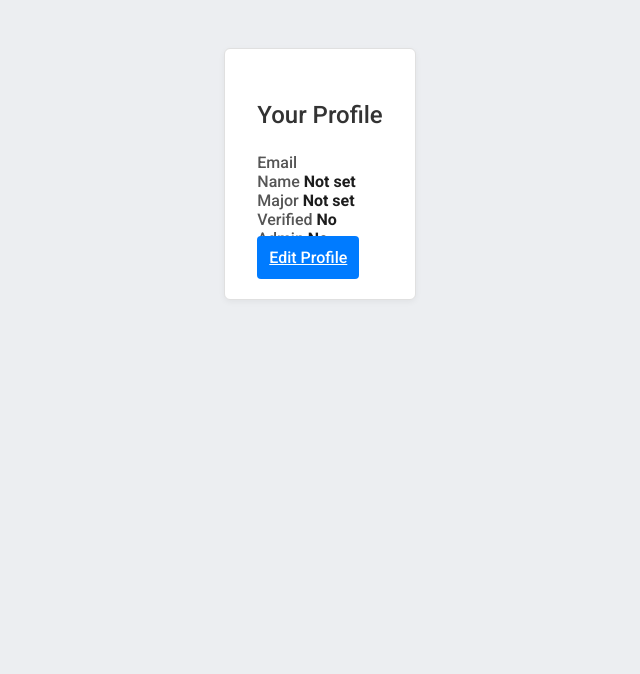
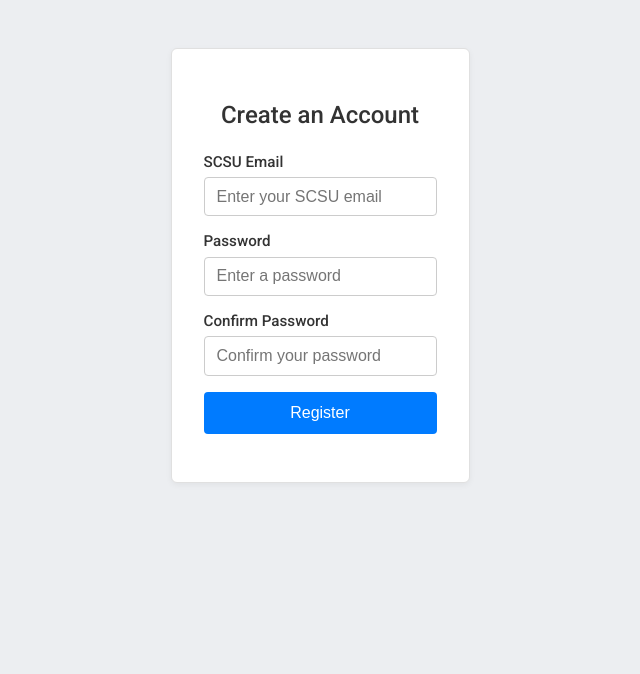
Before and after one commit to DillonT15/CSC-330-G1-GroupScheduler, a Flask app: page /register in a window 1280 px wide. Shown: the part 63-737 px from the top of the page, without its empty margins (320-960 px from the left). Run offline with Flask 3, Linux system fonts and the light colour scheme; some libraries are stand-ins or nearby versions.

Commit message:
mb i broke the register page

```diff
--- a/app/templates/register.html
+++ b/app/templates/register.html
@@ -1,35 +1,39 @@
 {% extends 'base.html' %}
-{% block title %}Your Profile{% endblock %}
+{% block title %}Register{% endblock %}
 
 {% block content %}
-<div class="form-wrapper profile-card">
-  <h2 class="form-heading">Your Profile</h2>
+  <div class="form-wrapper">
+    <h2 class="form-heading">Create an Account</h2>
+    <form method="POST">
+      {{ form.hidden_tag() }}
 
-  <div class="profile-item">
-    <span class="profile-label">Email</span>
-    <span class="profile-value">{{ current_user.email }}</span>
+      <div class="form-group">
+        {{ form.email.label(class="form-label") }}
+        {{ form.email(class="form-control", placeholder="Enter your SCSU email") }}
+        {% for error in form.email.errors %}
+          <span style="color: red;">{{ error }}</span>
+        {% endfor %}
       </div>
 
-  <div class="profile-item">
-    <span class="profile-label">Name</span>
-    <span class="profile-value">{{ current_user.name or "Not set" }}</span>
+      <div class="form-group">
+        {{ form.password.label(class="form-label") }}
+        {{ form.password(class="form-control", placeholder="Enter a password") }}
+        {% for error in form.password.errors %}
+          <span style="color: red;">{{ error }}</span>
+        {% endfor %}
       </div>
 
-  <div class="profile-item">
-    <span class="profile-label">Major</span>
-    <span class="profile-value">{{ current_user.major or "Not set" }}</span>
+      <div class="form-group">
+        {{ form.confirm.label(class="form-label") }}
+        {{ form.confirm(class="form-control", placeholder="Confirm your password") }}
+        {% for error in form.confirm.errors %}
+          <span style="color: red;">{{ error }}</span>
+        {% endfor %}
       </div>
 
-  <div class="profile-item">
-    <span class="profile-label">Verified</span>
-    <span class="profile-value">{{ "Yes" if current_user.is_verified else "No" }}</span>
+      <div class="form-group">
+        {{ form.submit(class="form-submit") }}
       </div>
-
-  <div class="profile-item">
-    <span class="profile-label">Admin</span>
-    <span class="profile-value">{{ "Yes" if current_user.is_admin else "No" }}</span>
-  </div>
-
-  <a href="{{ url_for('main.edit_profile') }}" class="form-submit mt-4">Edit Profile</a>
+    </form>
   </div>
 {% endblock %}
```
Also changed, not shown: app/static/css/style.css (line endings or trailing spaces). Lines whose indentation alone changed are shown as unchanged.
